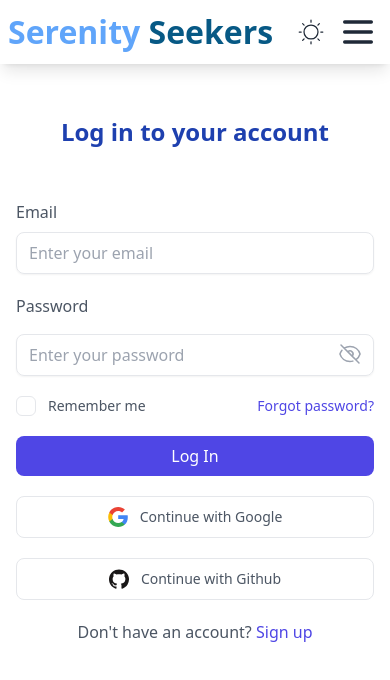
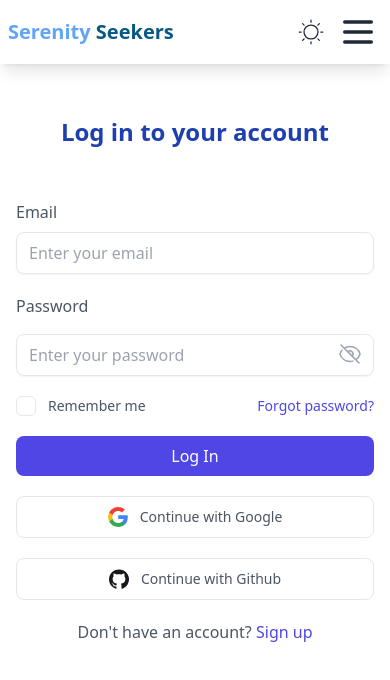
Before and after one commit to zahidtdx61/Serenity-Seekers-Frontend, a React (Vite) app: page /log-in in a window 390 px wide. Shown: the top 680 px of the page. Built offline with nearby package versions, Linux system fonts and the light colour scheme; no server answers.

Commit message:
resolve responsive issue for small device

```diff
--- a/src/components/Navbar/Navbar.jsx
+++ b/src/components/Navbar/Navbar.jsx
@@ -17,7 +17,7 @@ const Navbar = () => {
     { name: "My List", path: "/my-list", type: "private-conditional" },
   ];
 
-  const handleTheme = (e) => {
+  const handleTheme = () => {
     console.log("Hola event");
     console.log("theme", theme);
     const currTheme = localStorage.getItem("theme");
@@ -58,7 +58,7 @@ const Navbar = () => {
   return (
     <div className="w-full z-50 p-2 lg:py-4 lg:px-8  flex items-center justify-between shadow-lg fixed">
       <div className="flex-1 lg:flex-none">
-        <h1 className="text-[2rem] font-bold  select-none text-blue-400">
+        <h1 className="text-xl md:text-[2rem] font-bold  select-none text-blue-400">
           <NavLink to={"/"}>
             Serenity <span className="text-sky-800">Seekers</span>
           </NavLink>
```
